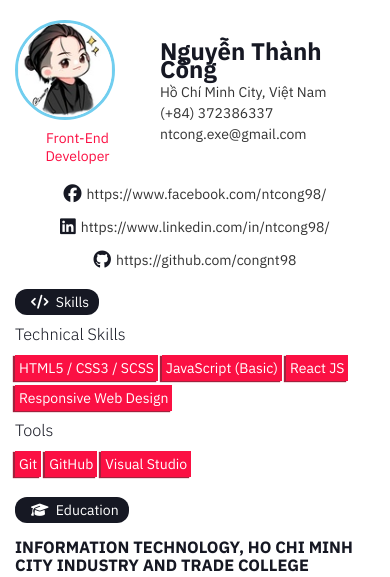
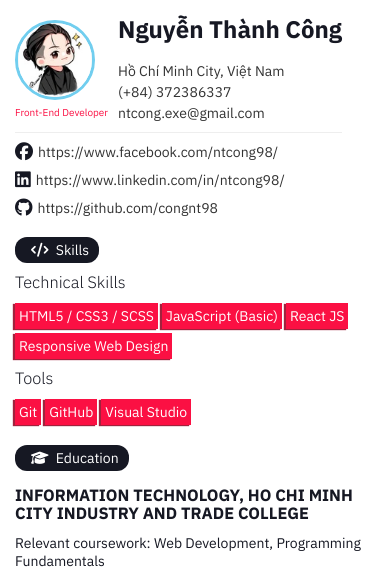
Before and after one commit to congnt98/ResumeCV, a website: page index.html in a window 390 px wide. Shown: the top 577 px of the page. Drawn offline with Linux system fonts and the light colour scheme.

Commit message:
update mobie

```diff
--- a/assets/sass/theme/footer.scss
+++ b/assets/sass/theme/footer.scss
@@ -1,4 +1,3 @@
-
 footer {
   background-color: $background-color;
   padding: 2rem 0;
@@ -17,18 +16,10 @@ footer {
     flex-wrap: wrap;
     margin-bottom: 1.5rem;
 
-    @media (max-width: 768px) {
-      flex-direction: column;
-    }
-
     > div {
       flex: 1;
       margin-bottom: 1rem;
       padding: 0 1rem;
-
-      @media (max-width: 768px) {
-        padding: 0;
-      }
     }
   }
 
--- a/assets/sass/theme/responsive.scss
+++ b/assets/sass/theme/responsive.scss
@@ -2,12 +2,12 @@
 @media (max-width: 768px) {
   main {
     flex-wrap: wrap;
-    .main-content{
+    .main-content {
       order: 1;
     }
-    .right-sidebar{
+    .right-sidebar {
       order: 0;
-      flex:  0 0 100%;
+      flex: 0 0 100%;
     }
   }
   header {
@@ -15,10 +15,37 @@
       flex-direction: column;
       align-items: flex-start;
     }
+    .info-wrapper {
+      gap: 10px;
+      align-items: stretch;
+      border-bottom: 1px solid #eee;
+      padding-bottom: 10px;
+      margin-bottom: 10px;
+      .avatar {
+        img {
+          width: 80px;
+          height: 80px;
+        }
+        .name {
+          font-size: 10px;
+          margin-top: 0;
+        }
+      }
+    }
+    .information {
+      display: flex;
+      flex-direction: column;
+      justify-content: space-between;
+      .address {
+        margin-top: auto;
+      }
+    }
 
     .social {
-      margin-top: 20px;
+      margin-top: 0;
       flex-wrap: wrap;
+      justify-content: start;
+      gap: 10px;
     }
   }
 
@@ -29,4 +56,16 @@
       }
     }
   }
+
+  footer {
+    .footer-content {
+      flex-direction: column;
+      justify-content: center;
+      text-align: center;
+      > div {
+      }
+      .contact-preference {
+      }
+    }
+  }
 }
```
Also changed, not shown: dist/css/style.css, dist/css/style.js.
